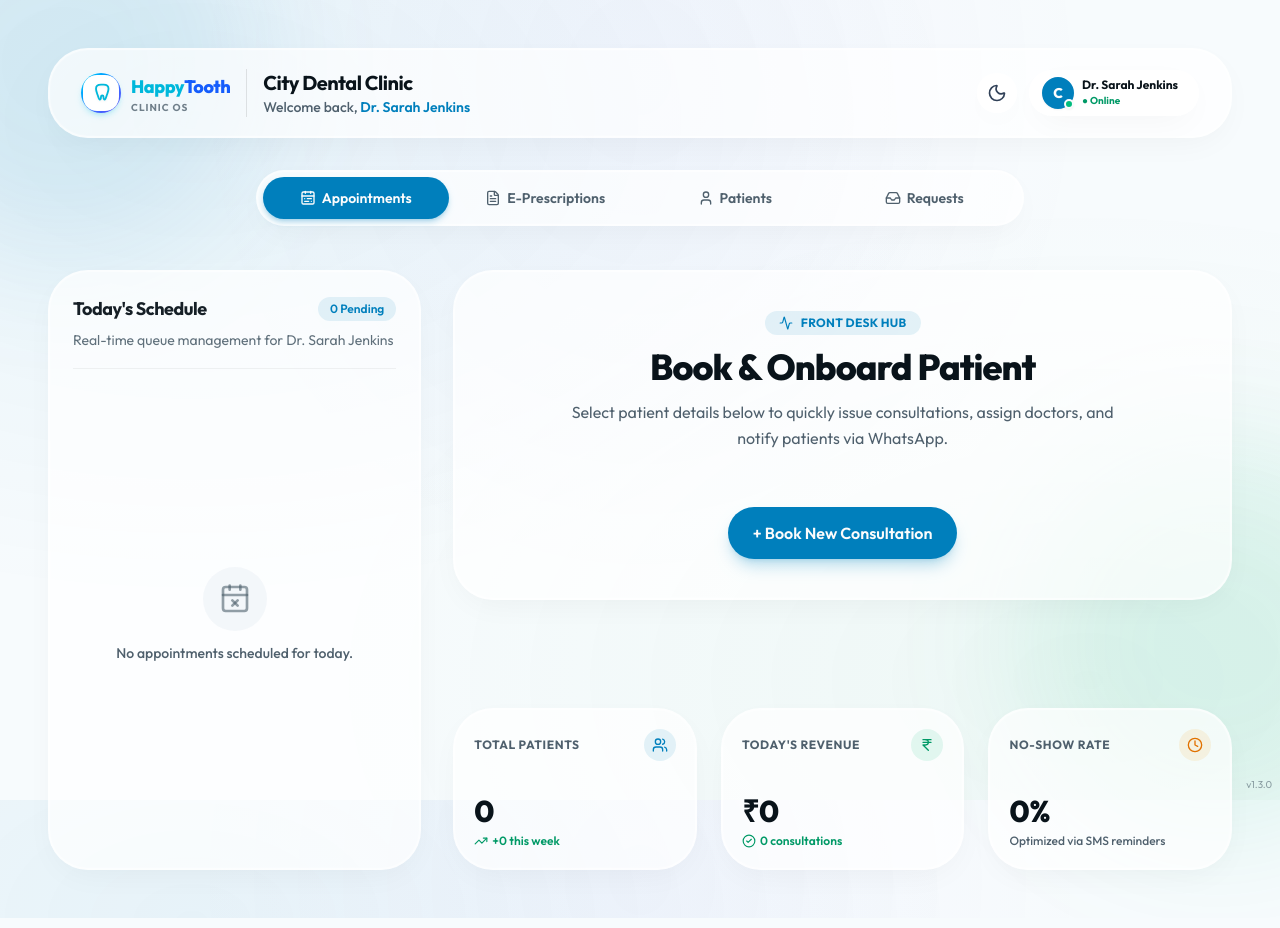
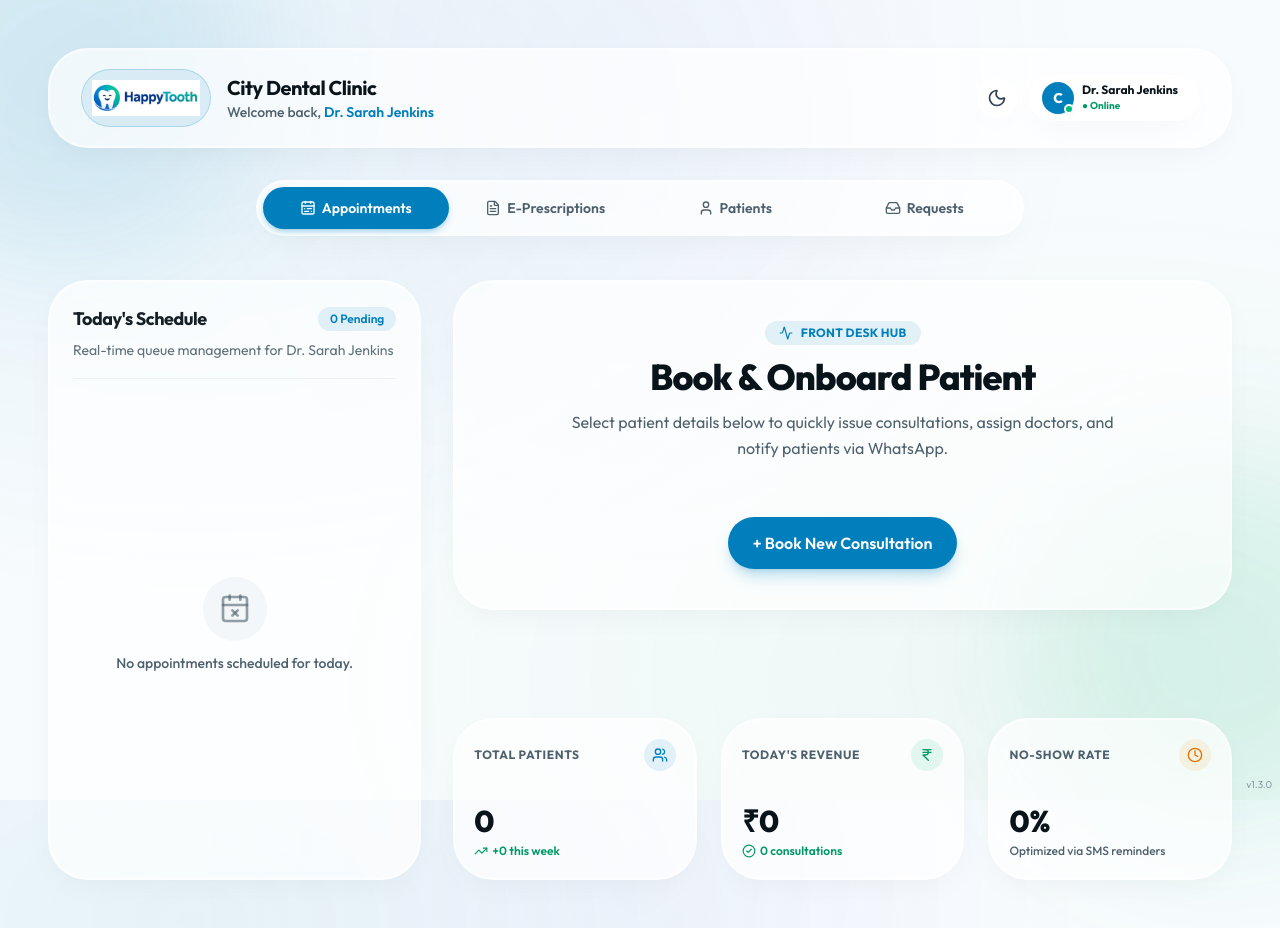
Before and after one commit to NipunMagotra/Dentistry, a Next.js app: page /1 in a window 1280 px wide. Built offline with nearby package versions, Linux system fonts and the light colour scheme.

Commit message:
update brand branding header logo and commit latest changes to GitHub

```diff
--- a/src/app/[tenant]/page.tsx
+++ b/src/app/[tenant]/page.tsx
@@ -14,7 +14,6 @@ import { Clock, User, CalendarRange, FileText, Bell, Inbox, Trash2, CheckSquare,
 import Image from "next/image"
 import { ProfileModal } from "@/components/ProfileModal"
 import { ThemeToggle } from "@/components/ThemeToggle"
-import { ClinicLogo } from "@/components/ClinicLogo"
 import { ProcessRequestModal } from "@/components/ProcessRequestModal"
 import { Button } from "@/components/ui/button"
 import {
@@ -328,8 +327,17 @@ export default function Dashboard() {
         {/* Header Glass Dock (Apple Style Top Nav Bar) */}
         <header className="glass-panel rounded-3xl p-5 md:px-8 flex flex-col sm:flex-row items-center justify-between gap-4 print:hidden transition-spring hover:shadow-xl">
           <div className="flex items-center gap-4">
-            <ClinicLogo size="md" />
-            <div className="border-l border-black/10 dark:border-white/10 pl-4">
+            <div className="p-2.5 bg-primary/10 dark:bg-primary/20 rounded-2xl border border-primary/20 transition-transform hover:scale-105">
+              <Image
+                src="/horizontal-logo.png"
+                alt="Clinic OS Logo"
+                width={180}
+                height={45}
+                className="h-9 w-auto object-contain dark:brightness-200"
+                priority
+              />
+            </div>
+            <div>
               <h1 className="text-lg md:text-xl font-bold tracking-tight text-foreground">
                 {profile.clinicName}
               </h1>
--- a/src/app/home/page.tsx
+++ b/src/app/home/page.tsx
@@ -3,7 +3,6 @@
 import { Building2, CheckCircle2, ShieldCheck, Zap, Stethoscope, Printer, MessageSquare } from "lucide-react"
 import { AuthModal } from "@/components/AuthModal"
 import { ThemeToggle } from "@/components/ThemeToggle"
-import { ClinicLogo } from "@/components/ClinicLogo"
 import Image from "next/image"
 
 export default function HomePage() {
@@ -13,7 +12,14 @@ export default function HomePage() {
       {/* Navigation */}
       <header className="px-6 lg:px-12 h-20 flex items-center justify-between glass-panel border-b border-black/10 dark:border-white/10 sticky top-0 z-50">
         <div className="flex items-center gap-2">
-          <ClinicLogo size="md" />
+          <Image
+            src="/horizontal-logo.png"
+            alt="Clinic OS Logo"
+            width={180}
+            height={45}
+            className="h-10 w-auto object-contain dark:brightness-200"
+            priority
+          />
         </div>
         <nav className="hidden md:flex gap-8 text-sm font-medium text-muted-foreground">
           <a href="#features" className="hover:text-primary transition-colors">Features</a>
--- a/src/components/AuthModal.tsx
+++ b/src/components/AuthModal.tsx
@@ -4,7 +4,7 @@ import { useState } from "react"
 import { useRouter } from "next/navigation"
 import { Building2, Mail, Lock, Eye, EyeOff } from "lucide-react"
 import { Dialog, DialogContent, DialogDescription, DialogHeader, DialogTitle, DialogTrigger } from "@/components/ui/dialog"
-import { ClinicLogo } from "@/components/ClinicLogo"
+import Image from "next/image"
 import { Button } from "@/components/ui/button"
 import { Input } from "@/components/ui/input"
 import { Label } from "@/components/ui/label"
@@ -55,8 +55,14 @@ export function AuthModal({ triggerText, triggerVariant = "default", defaultTab
       </DialogTrigger>
       <DialogContent className="sm:max-w-md glass-panel p-6 border border-white/40 dark:border-white/10 rounded-3xl">
         <DialogHeader className="text-center space-y-3 pt-2">
-          <div className="mx-auto flex items-center justify-center">
-            <ClinicLogo size="lg" />
+          <div className="mx-auto flex items-center justify-center p-3 bg-primary/10 rounded-2xl">
+            <Image
+              src="/square-logo.png"
+              alt="Clinic OS Logo"
+              width={44}
+              height={44}
+              className="h-11 w-11 object-contain"
+            />
           </div>
           <DialogTitle className="text-2xl font-extrabold text-foreground text-center">
             {tab === "login" ? "Welcome back" : "Create your clinic"}
--- a/src/components/ClinicLogo.tsx
+++ /dev/null
@@ -1,53 +0,0 @@
-"use client"
-
-import { cn } from "@/lib/utils"
-
-interface ClinicLogoProps {
-  className?: string
-  size?: "sm" | "md" | "lg"
-}
-
-export function ClinicLogo({ className, size = "md" }: ClinicLogoProps) {
-  const badgeSize = size === "sm" ? "size-8" : size === "lg" ? "size-12" : "size-10"
-  const iconSize = size === "sm" ? "size-4" : size === "lg" ? "size-7" : "size-5"
-  const textSize = size === "sm" ? "text-sm" : size === "lg" ? "text-xl" : "text-base sm:text-lg"
-
-  return (
-    <div className={cn("flex items-center gap-2.5 select-none", className)}>
-      {/* Glowing Cyan Tooth Badge */}
-      <div className={cn(
-        "rounded-2xl bg-gradient-to-br from-cyan-400 via-blue-500 to-indigo-600 p-0.5 shadow-md shadow-cyan-500/20 flex items-center justify-center shrink-0 transition-transform hover:scale-105",
-        badgeSize
-      )}>
-        <div className="w-full h-full bg-white dark:bg-zinc-950 rounded-[14px] flex items-center justify-center">
-          <svg
-            viewBox="0 0 24 24"
-            fill="none"
-            stroke="currentColor"
-            strokeWidth="2.2"
-            strokeLinecap="round"
-            strokeLinejoin="round"
-            className={cn(
-              "text-cyan-500 dark:text-cyan-400 drop-shadow-xs",
-              iconSize
-            )}
-          >
-            {/* Elegant Vector Tooth Path */}
-            <path d="M12 2C8 2 6 4 6 7c0 2.5 1 4.5 2 7.5.8 2.4 1.5 5.5 2.5 5.5s1.5-2 1.5-3.5c0-.8.7-1.5 1.5-1.5s1.5.7 1.5 1.5c0 1.5.5 3.5 1.5 3.5s1.7-3.1 2.5-5.5c1-3 2-5 2-7.5 0-3-2-5-6-5z" />
-          </svg>
-        </div>
-      </div>
-
-      {/* Typography */}
-      <div className="flex flex-col leading-none">
-        <span className={cn("font-extrabold tracking-tight flex items-center", textSize)}>
-          <span className="text-cyan-500 dark:text-cyan-400">Happy</span>
-          <span className="text-blue-600 dark:text-blue-400">Tooth</span>
-        </span>
-        <span className="text-[10px] font-bold tracking-widest text-muted-foreground/80 uppercase mt-0.5">
-          Clinic OS
-        </span>
-      </div>
-    </div>
-  )
-}
```
